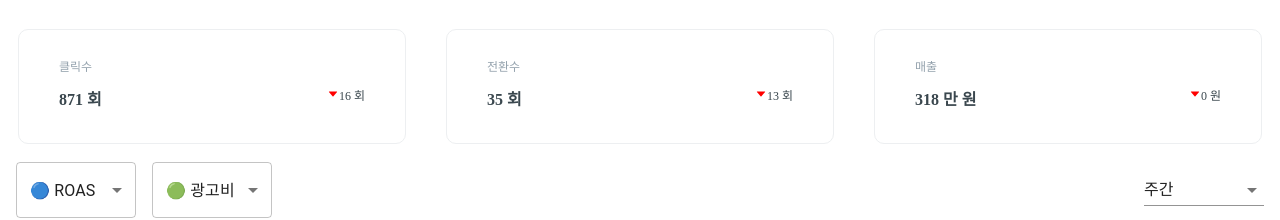
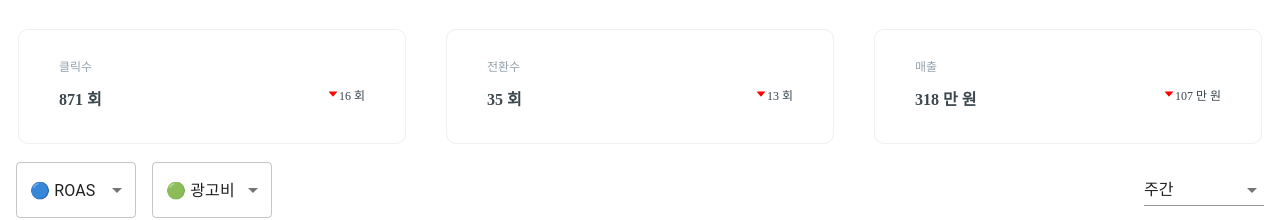
Before and after one commit to pre-onboarding-frontend-7-team-3/pre-onboarding-7th-2-2-3, a React (Create React App) app: page / in a window 1280 px wide. Shown: the part 215-435 px from the top of the page. Built offline with nearby package versions, Linux system fonts and the light colour scheme; data requests are answered from the project's data file.

Commit message:
fix: 매출 값 오류 수정

```diff
--- a/src/components/Home/ComparePerformance/ComparePerformance.jsx
+++ b/src/components/Home/ComparePerformance/ComparePerformance.jsx
@@ -35,7 +35,7 @@ export default function ComparePerformance() {
           <Imp value={kpiValues[0]?.imp} exValue={kpiValues[1]?.imp} />
           <Click value={kpiValues[0]?.click} exValue={kpiValues[1]?.click} />
           <Conv value={kpiValues[0]?.conv} exValue={kpiValues[1]?.conv} />
-          <Revenue value={kpiValues[0]?.revenue} exValue={kpiValues[0]?.revenue} />
+          <Revenue value={kpiValues[0]?.revenue} exValue={kpiValues[1]?.revenue} />
         </Container>
       )}
     </>
--- a/src/components/Home/ComparePerformance/InfoBoxes.jsx
+++ b/src/components/Home/ComparePerformance/InfoBoxes.jsx
@@ -82,6 +82,7 @@ export const Conv = ({ value, exValue }) => {
 };
 export const Revenue = ({ value, exValue }) => {
   const diff = value - exValue;
+  console.log(value, exValue, diff);
   return (
     <InfoBoxWrapper>
       <TitleBox>
--- a/src/utils/unitDecider.js
+++ b/src/utils/unitDecider.js
@@ -1,5 +1,6 @@
 const unitDecider = (value) => {
-  const length = value.toString().length;
+  const length = parseInt(value).toString().length;
+
   if (length <= 3) {
     return value;
   } else if (length === 4) {
```
Also changed, not shown: 1 other file (tests, documents, lock files or other folders).
